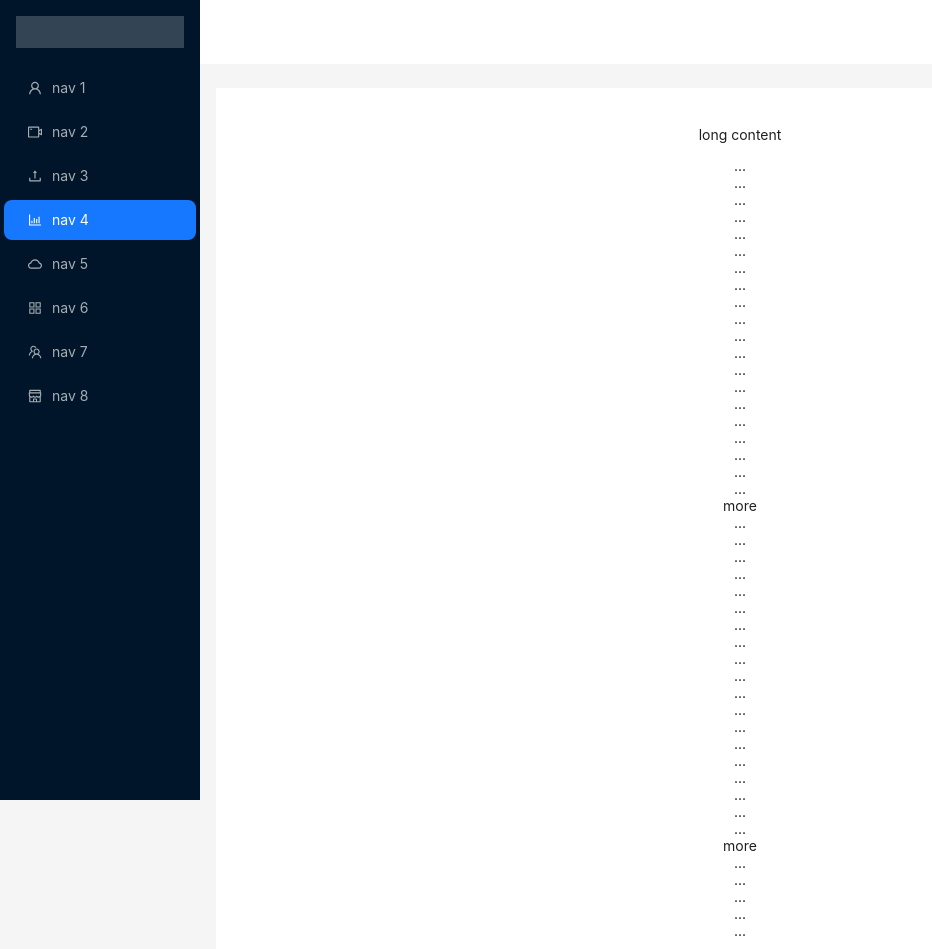
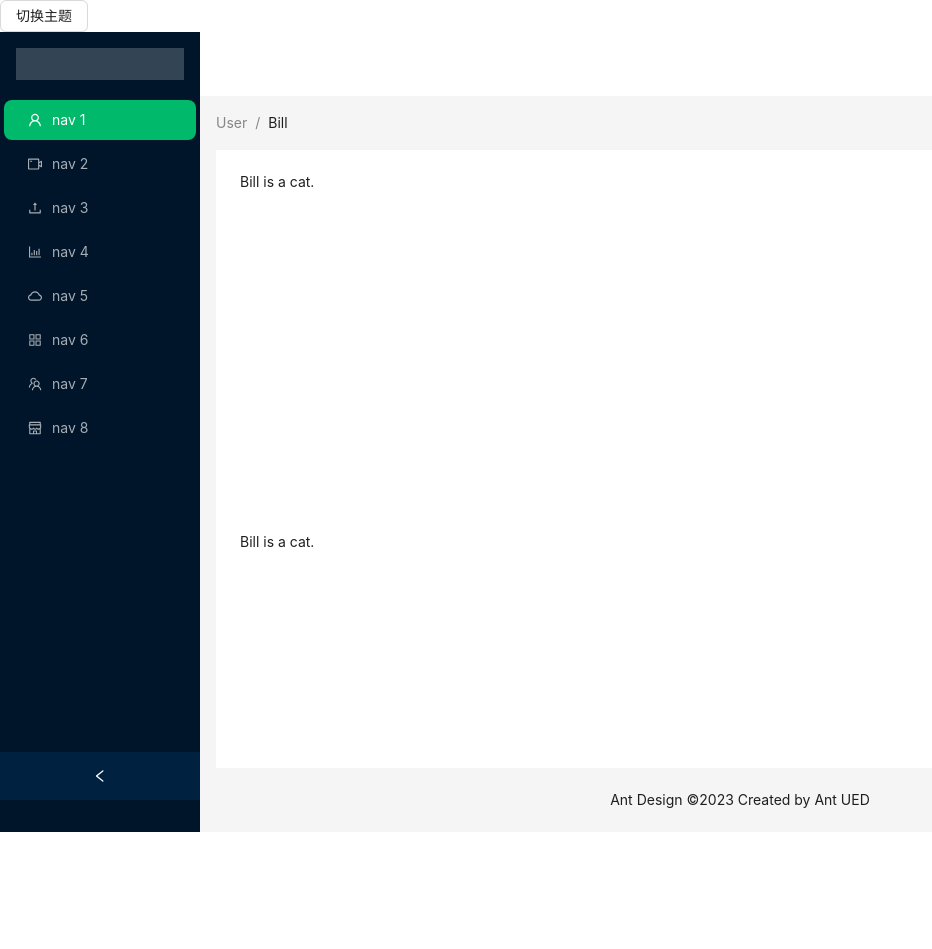
Before and after one commit to panyushan-jade/react-template-admin, a React (Create React App) app: page / in a window 1280 px wide. Shown: the top 949 px of the page, without its empty margins (0-932 px from the left). After the commit the page ends 832 px from the top, so only its background shows below. Built offline with nearby package versions, Linux system fonts and the light colour scheme.

Commit message:
style: 布局修改

```diff
--- a/src/App.tsx
+++ b/src/App.tsx
@@ -1,92 +1,27 @@
-import React from "react";
-import {
-  AppstoreOutlined,
-  BarChartOutlined,
-  CloudOutlined,
-  ShopOutlined,
-  TeamOutlined,
-  UploadOutlined,
-  UserOutlined,
-  VideoCameraOutlined,
-} from "@ant-design/icons";
-import type { MenuProps } from "antd";
-import { Layout, Menu, theme } from "antd";
-
-const { Header, Content, Footer, Sider } = Layout;
-
-const items: MenuProps["items"] = [
-  UserOutlined,
-  VideoCameraOutlined,
-  UploadOutlined,
-  BarChartOutlined,
-  CloudOutlined,
-  AppstoreOutlined,
-  TeamOutlined,
-  ShopOutlined,
-].map((icon, index) => ({
-  key: String(index + 1),
-  icon: React.createElement(icon),
-  label: `nav ${index + 1}`,
-}));
+import React, { useState } from "react";
+import { ConfigProvider, Button } from "antd";
+import BasicLayout from "./layout";
+import "antd/dist/reset.css";
 
 const App: React.FC = () => {
-  const {
-    token: { colorBgContainer },
-  } = theme.useToken();
-
+  const [color, setColor] = useState("#00b96b");
   return (
-    <Layout hasSider>
-      <Sider
-        style={{
-          overflow: "auto",
-          height: "100vh",
-          position: "fixed",
-          left: 0,
-          top: 0,
-          bottom: 0,
+    <ConfigProvider
+      theme={{
+        token: {
+          colorPrimary: color,
+        },
+      }}
+    >
+      <Button
+        onClick={() => {
+          setColor("#247fff");
         }}
       >
-        <div
-          style={{
-            height: 32,
-            margin: 16,
-            background: "rgba(255, 255, 255, 0.2)",
-          }}
-        />
-        <Menu
-          theme="dark"
-          mode="inline"
-          defaultSelectedKeys={["4"]}
-          items={items}
-        />
-      </Sider>
-      <Layout className="site-layout" style={{ marginLeft: 200 }}>
-        <Header style={{ padding: 0, background: colorBgContainer }} />
-        <Content style={{ margin: "24px 16px 0", overflow: "initial" }}>
-          <div
-            style={{
-              padding: 24,
-              textAlign: "center",
-              background: colorBgContainer,
-            }}
-          >
-            <p>long content</p>
-            {
-              // indicates very long content
-              Array.from({ length: 100 }, (_, index) => (
-                <React.Fragment key={index}>
-                  {index % 20 === 0 && index ? "more" : "..."}
-                  <br />
-                </React.Fragment>
-              ))
-            }
-          </div>
-        </Content>
-        <Footer style={{ textAlign: "center" }}>
-          Ant Design ©2023 Created by Ant UED
-        </Footer>
-      </Layout>
-    </Layout>
+        切换主题
+      </Button>
+      <BasicLayout />
+    </ConfigProvider>
   );
 };
 
--- /dev/null
+++ b/src/layout/index.tsx
@@ -0,0 +1,118 @@
+import React, { useState } from "react";
+import {
+  AppstoreOutlined,
+  BarChartOutlined,
+  CloudOutlined,
+  ShopOutlined,
+  TeamOutlined,
+  UploadOutlined,
+  UserOutlined,
+  VideoCameraOutlined,
+} from "@ant-design/icons";
+import type { MenuProps } from "antd";
+import { Layout, Menu, theme, Breadcrumb } from "antd";
+import "antd/dist/reset.css";
+
+const { Header, Content, Footer, Sider } = Layout;
+
+const items: MenuProps["items"] = [
+  UserOutlined,
+  VideoCameraOutlined,
+  UploadOutlined,
+  BarChartOutlined,
+  CloudOutlined,
+  AppstoreOutlined,
+  TeamOutlined,
+  ShopOutlined,
+].map((icon, index) => ({
+  key: String(index + 1),
+  icon: React.createElement(icon),
+  label: `nav ${index + 1}`,
+}));
+
+const BasicLayout: React.FC = () => {
+  const [collapsed, setCollapsed] = useState(false);
+  const {
+    token: { colorBgContainer },
+  } = theme.useToken();
+
+  return (
+    <Layout style={{ minHeight: "100vh" }}>
+      <Sider
+        style={{
+          overflow: "auto",
+          height: "100vh",
+          // position: 'fixed',
+          // left: 0,
+          // top: 0,
+          // bottom: 0,
+        }}
+        collapsible
+        collapsed={collapsed}
+        onCollapse={(value) => setCollapsed(value)}
+      >
+        <div
+          style={{
+            height: 32,
+            margin: 16,
+            background: "rgba(255, 255, 255, 0.2)",
+          }}
+        />
+        <Menu
+          theme="dark"
+          defaultSelectedKeys={["1"]}
+          mode="inline"
+          items={items}
+        />
+      </Sider>
+      <Layout className="site-layout">
+        <Header style={{ padding: 0, background: colorBgContainer }} />
+        {/* height：Header和Footer的默认高度是64 */}
+        <Content
+          style={{
+            margin: "0 16px",
+            overflow: "auto",
+            height: `calc(100vh - 128px)`,
+          }}
+        >
+          <Breadcrumb style={{ margin: "16px 0" }}>
+            <Breadcrumb.Item>User</Breadcrumb.Item>
+            <Breadcrumb.Item>Bill</Breadcrumb.Item>
+          </Breadcrumb>
+          <div
+            style={{
+              padding: 24,
+              minHeight: 360,
+              background: colorBgContainer,
+            }}
+          >
+            Bill is a cat.
+          </div>
+          <div
+            style={{
+              padding: 24,
+              minHeight: 360,
+              background: colorBgContainer,
+            }}
+          >
+            Bill is a cat.
+          </div>
+          <div
+            style={{
+              padding: 24,
+              minHeight: 360,
+              background: colorBgContainer,
+            }}
+          >
+            Bill is a cat.
+          </div>
+        </Content>
+        <Footer style={{ textAlign: "center" }}>
+          Ant Design ©2023 Created by Ant UED
+        </Footer>
+      </Layout>
+    </Layout>
+  );
+};
+
+export default BasicLayout;
```
Also changed, not shown: tsconfig.json (+4 -9 lines).
